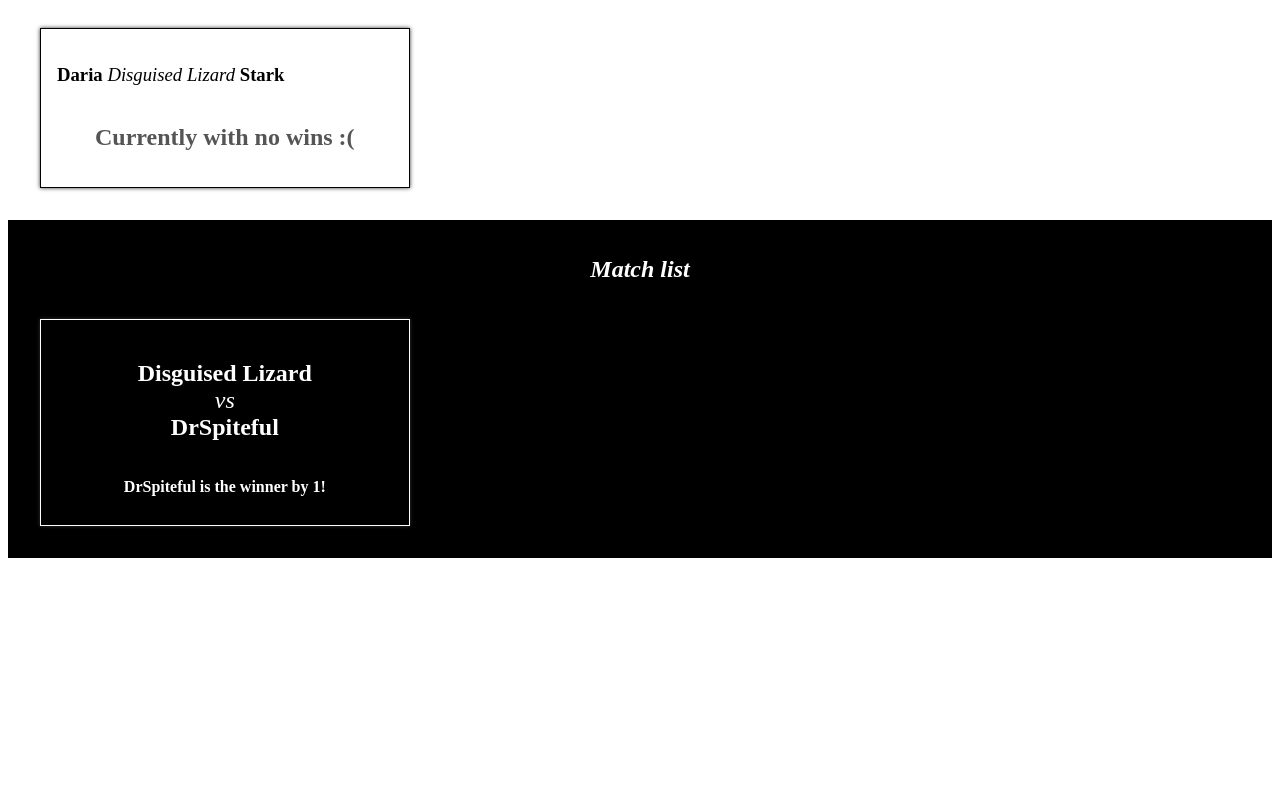
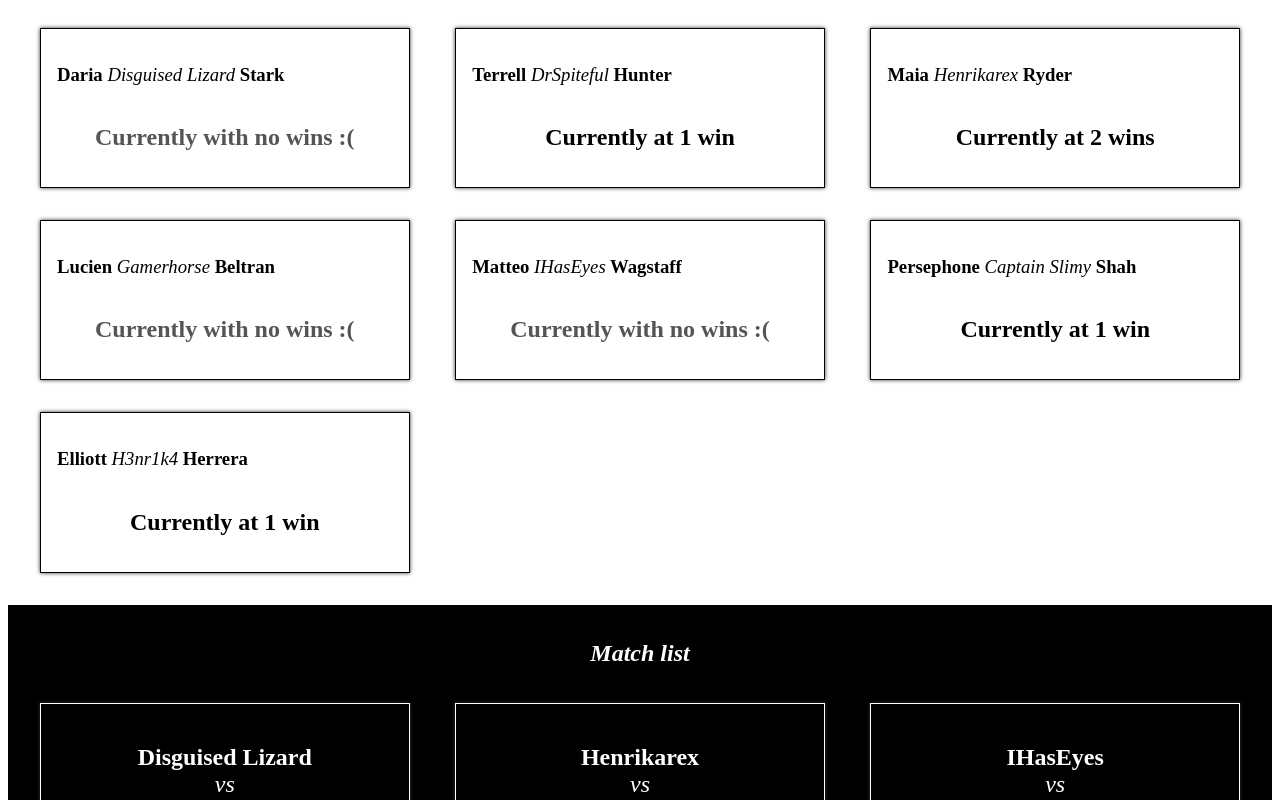
Before and after one commit to dantan380/tourney-matches, a React (Create React App) app: page / in a window 1280 px wide. Shown: the part 180-980 px from the top of the page. Before the commit the page ends 800 px from the top, so only its background shows below. Built offline with nearby package versions, Linux system fonts and the light colour scheme.

Commit message:
refactored PlayList and MatchList to use props

```diff
--- a/src/components/tourney-matches/MatchList.js
+++ b/src/components/tourney-matches/MatchList.js
@@ -1,11 +1,16 @@
 import Match from "./Match";
 
 const MatchList = function (props) {
-  const oneMatch = props.matches[0];
+  const matches = props.matches.map(match => {
+    return (
+      <Match players={match.players} winner={match.winner} scoreDifference={match.scoreDifference} key={match.matchNumber}/>
+    );
+  });
+
   return (
     <section className="PlayerList MatchList">
       <h1>Match list</h1>
-      <Match players={oneMatch.players} winner={oneMatch.winner} scoreDifference={oneMatch.scoreDifference}/>
+      {matches}
     </section>
   );
 };
--- a/src/components/tourney-matches/PlayerList.js
+++ b/src/components/tourney-matches/PlayerList.js
@@ -1,12 +1,16 @@
 import Player from "./Player";
 
 const PlayerList = function(props) {
-  const onePlayer = props.playerData[0];
+  const players = props.playerData.map(player => {
+    return(
+      <Player gamerTag={player.gamerTag} firstName={player.firstName} lastName={player.lastName} wins={player.wins} key={player.gamerTag}/>
+    )
+  });
 
   return(
     <section className="PlayerList">
       <h1>Current participating players</h1>
-      <Player gamerTag={onePlayer.gamerTag} firstName={onePlayer.firstName} lastName={onePlayer.lastName} wins={onePlayer.wins}/>
+      {players}
     </section>
   );
 }
```
